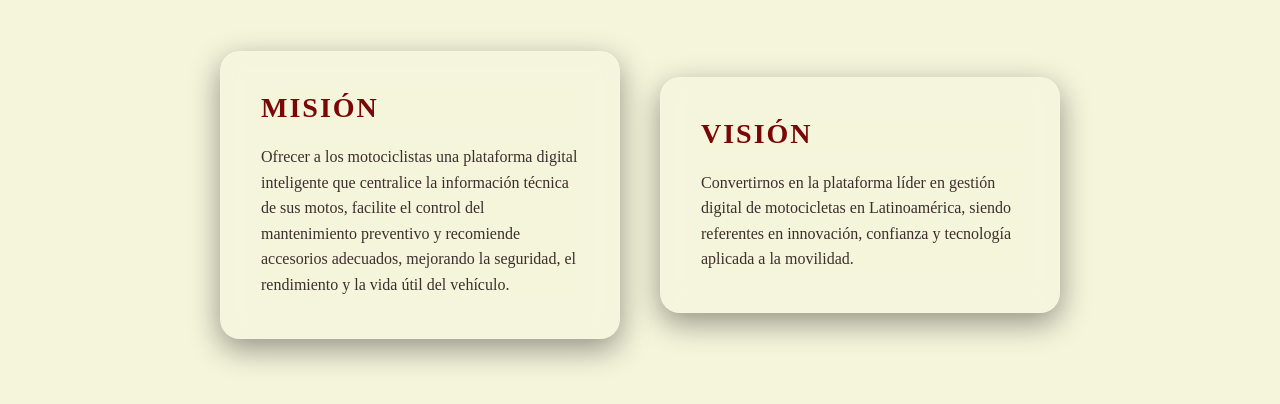
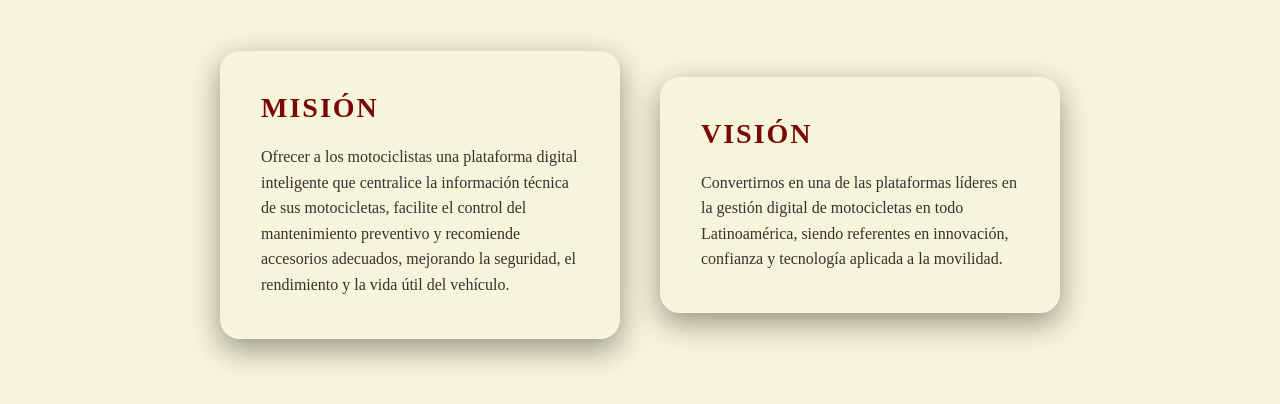
Before and after one commit to juandamartinez1811/Motosmart, a website: page Public/index.html in a window 1280 px wide. Shown: the part 130-534 px from the top of the page. Drawn offline with Linux system fonts and the light colour scheme.

Commit message:
Cambio en vision y mision

```diff
--- a/Public/index.html
+++ b/Public/index.html
@@ -22,18 +22,18 @@
             <h2>Misión</h2>
             <p>
                 Ofrecer a los motociclistas una plataforma digital inteligente que centralice
-                la información técnica de sus motos, facilite el control del mantenimiento
-                preventivo y recomiende accesorios adecuados, mejorando la seguridad, el
-                rendimiento y la vida útil del vehículo.
+                 la información técnica de sus motocicletas, facilite el control del mantenimiento
+                  preventivo y recomiende accesorios adecuados, mejorando la seguridad, el
+                   rendimiento y la vida útil del vehículo.
             </p>
         </div>
 
         <div class="card">
             <h2>Visión</h2>
             <p>
-                Convertirnos en la plataforma líder en gestión digital de motocicletas
-                en Latinoamérica, siendo referentes en innovación, confianza y tecnología
-                aplicada a la movilidad.
+                Convertirnos en una de las plataformas líderes en la gestión digital
+                de motocicletas en todo Latinoamérica, siendo referentes en innovación,
+                confianza y tecnología aplicada a la movilidad.
             </p>
         </div>
     </section>
```
